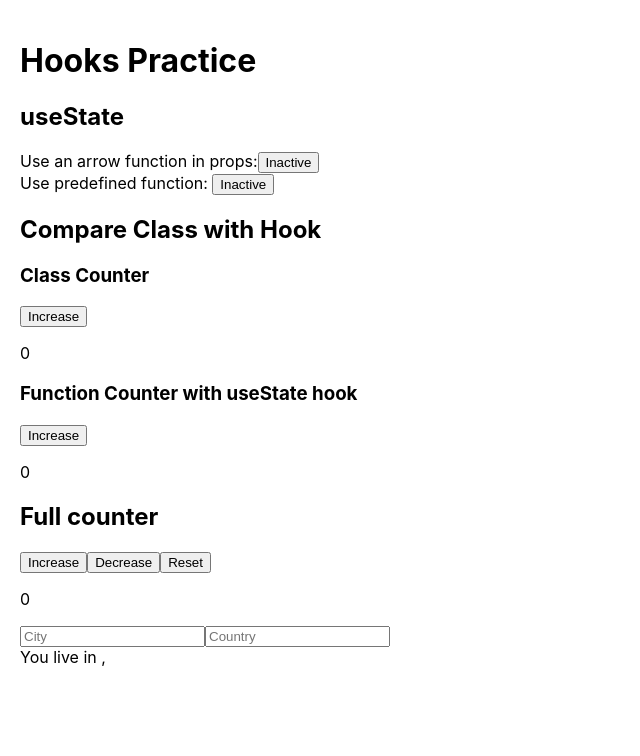
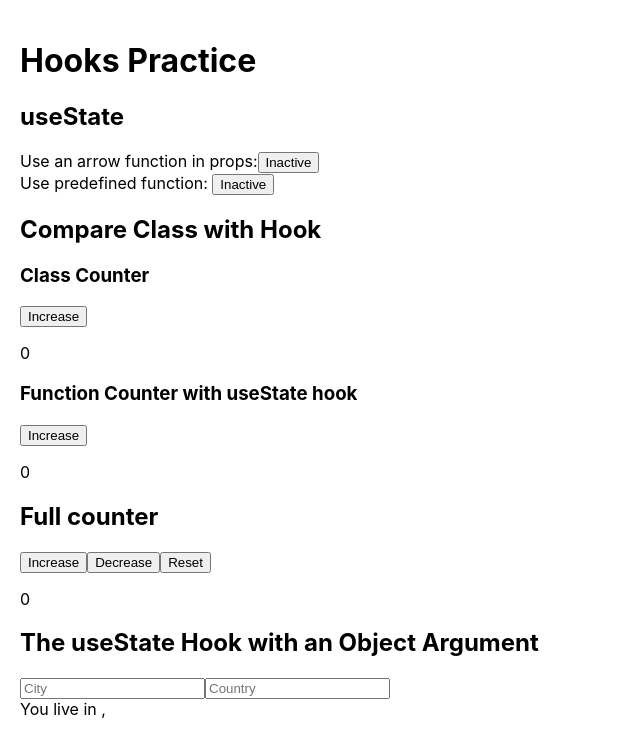
Before and after one commit to Mosoc/react-hooks-practice, a React (Create React App) app: page / in a window 1280 px wide. Shown: the top 756 px of the page, without its empty margins (0-640 px from the left). Built offline with nearby package versions, Linux system fonts and the light colour scheme.

Commit message:
Add h2 tag

```diff
--- a/src/UseState/CountryAndCity.js
+++ b/src/UseState/CountryAndCity.js
@@ -22,6 +22,7 @@ function CountyAndCity() {
 
   return (
     <section>
+      <h2>The useState Hook with an Object Argument</h2>
       <form>
         <input
           type="text"
```
